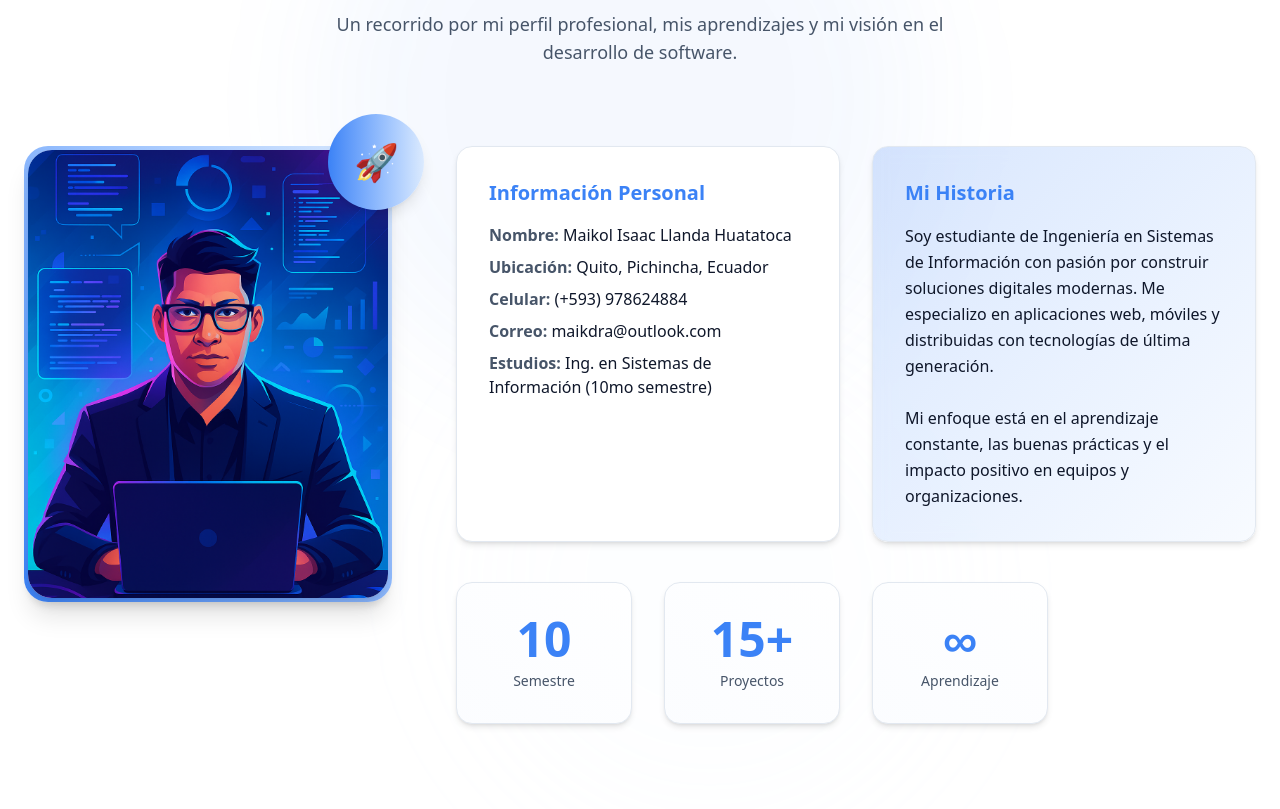
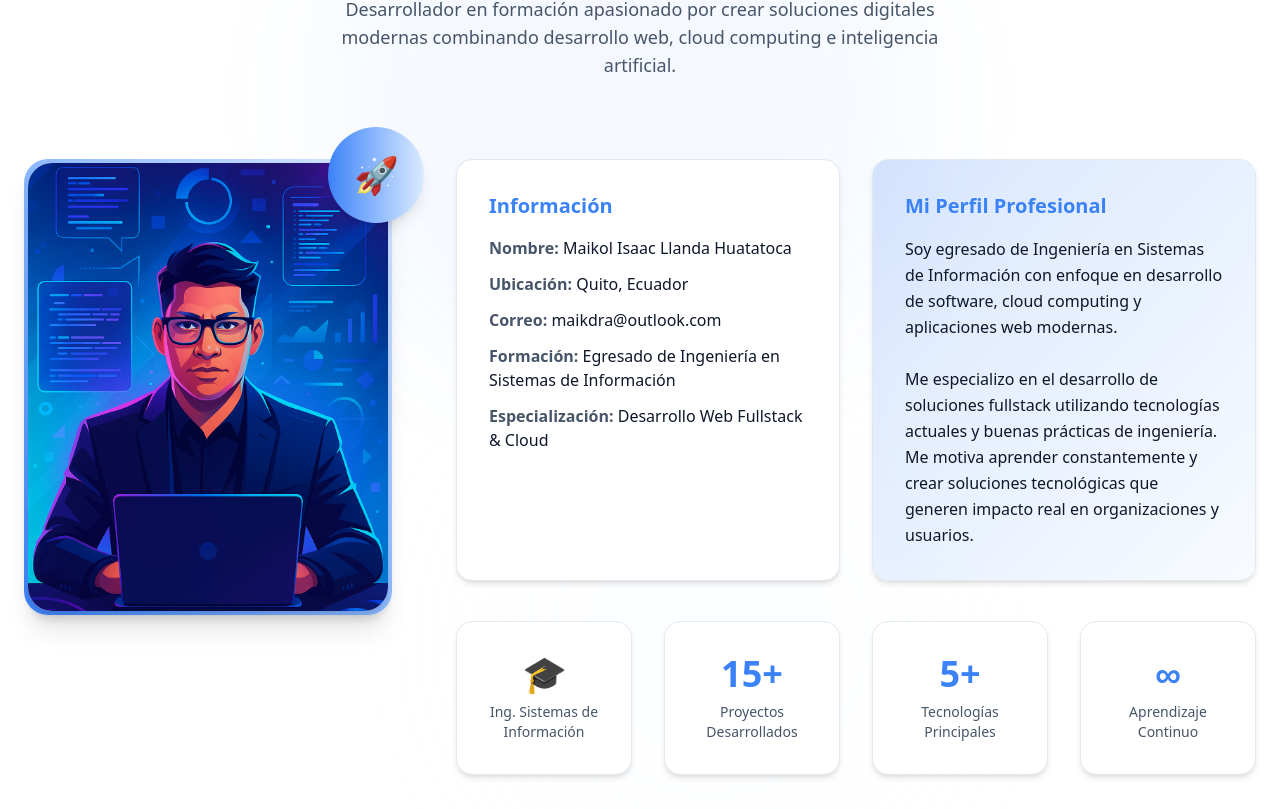
Before and after one commit to millanda29/PortafolioIsaac, a Next.js app: page / in a window 1280 px wide. Shown: the part 1071-1880 px from the top of the page. Built offline with nearby package versions, Linux system fonts and the light colour scheme.

Commit message:
feat(sections): ✍️ update About section with new content and statistics

```diff
--- a/src/components/sections/About.tsx
+++ b/src/components/sections/About.tsx
@@ -3,12 +3,19 @@
 import Image from "next/image"
 
 export default function About() {
+  const stats = [
+    { value: "🎓", label: "Ing. Sistemas de Información" },
+    { value: "15+", label: "Proyectos Desarrollados" },
+    { value: "5+", label: "Tecnologías Principales" },
+    { value: "∞", label: "Aprendizaje Continuo" },
+  ]
+
   return (
     <section
       id="about"
       className="relative min-h-screen px-6 py-28 bg-background overflow-hidden"
     >
-      {/* Fondo decorativo dinámico */}
+      {/* Fondo decorativo */}
       <div className="absolute inset-0 pointer-events-none">
         <div className="absolute top-0 left-1/4 w-[600px] h-[600px] bg-primary/10 rounded-full blur-3xl animate-pulse" />
         <div className="absolute bottom-0 right-1/4 w-[500px] h-[500px] bg-accent/10 rounded-full blur-3xl animate-pulse" />
@@ -17,114 +24,105 @@ export default function About() {
       <div className="relative max-w-7xl mx-auto">
         {/* Header */}
         <div className="text-center mb-20">
-          <h2 className="text-4xl md:text-6xl font-extrabold tracking-tight leading-tight">
-            Conoce <span className="text-primary">mi historia</span>
+          <h2 className="text-4xl md:text-6xl font-extrabold tracking-tight">
+            Sobre <span className="text-primary">mí</span>
           </h2>
+
           <p className="text-muted-foreground mt-6 text-lg max-w-2xl mx-auto">
-            Un recorrido por mi perfil profesional, mis aprendizajes y mi visión
-            en el desarrollo de software.
+            Desarrollador en formación apasionado por crear soluciones digitales
+            modernas combinando desarrollo web, cloud computing e inteligencia
+            artificial.
           </p>
         </div>
 
         <div className="grid lg:grid-cols-3 gap-16 items-start">
-          {/* Columna izquierda → Foto */}
+          {/* Foto */}
           <div className="relative group">
             <div className="p-[4px] bg-gradient-to-tr from-primary to-accent rounded-3xl shadow-xl">
               <div className="bg-card rounded-3xl overflow-hidden shadow-lg transition-transform duration-500 group-hover:scale-105">
                 <Image
                   src="/about.png"
-                  alt="Isaac trabajando en desarrollo"
+                  alt="Isaac desarrollando software"
                   width={500}
                   height={600}
-                  className="w-full h-[28rem] object-cover rounded-2xl"
+                  className="w-full h-[28rem] object-cover"
                 />
               </div>
             </div>
+
             <div className="absolute -top-8 -right-8 w-24 h-24 bg-gradient-to-r from-primary to-accent rounded-full flex items-center justify-center text-white text-4xl shadow-lg animate-spin-slow">
               🚀
             </div>
           </div>
 
-          {/* Columna central → Información personal */}
+          {/* Info */}
           <div className="col-span-2 flex flex-col gap-10">
             <div className="grid md:grid-cols-2 gap-8">
-              {/* Card de info */}
-              <div className="bg-card p-8 rounded-2xl shadow-md border border-border relative overflow-hidden hover:shadow-xl transition-all duration-500">
+              {/* Información */}
+              <div className="bg-card p-8 rounded-2xl shadow-md border border-border hover:shadow-xl transition-all duration-500">
                 <h3 className="text-xl font-bold text-primary mb-4">
-                  Información Personal
+                  Información
                 </h3>
-                <ul className="space-y-2 text-foreground">
+
+                <ul className="space-y-3 text-foreground">
                   <li>
-                    <span className="font-medium text-muted-foreground">
-                      <b>Nombre:</b>
-                    </span>{" "}
+                    <b className="text-muted-foreground">Nombre:</b>{" "}
                     Maikol Isaac Llanda Huatatoca
                   </li>
+
                   <li>
-                    <span className="font-medium text-muted-foreground">
-                      <b>Ubicación:</b>
-                    </span>{" "}
-                    Quito, Pichincha, Ecuador
+                    <b className="text-muted-foreground">Ubicación:</b>{" "}
+                    Quito, Ecuador
                   </li>
+
                   <li>
-                    <span className="font-medium text-muted-foreground">
-                      <b>Celular:</b>
-                    </span>{" "}
-                    (+593) 978624884
-                  </li>
-                  <li>
-                    <span className="font-medium text-muted-foreground">
-                      <b>Correo:</b>
-                    </span>{" "}
+                    <b className="text-muted-foreground">Correo:</b>{" "}
                     maikdra@outlook.com
                   </li>
+
                   <li>
-                    <span className="font-medium text-muted-foreground">
-                      <b>Estudios:</b>
-                    </span>{" "}
-                    Ing. en Sistemas de Información (10mo semestre)
+                    <b className="text-muted-foreground">Formación:</b>{" "}
+                    Egresado de Ingeniería en Sistemas de Información
+                  </li>
+
+                  <li>
+                    <b className="text-muted-foreground">Especialización:</b>{" "}
+                    Desarrollo Web Fullstack & Cloud
                   </li>
                 </ul>
               </div>
 
-              {/* Card de historia */}
+              {/* Historia */}
               <div className="bg-gradient-to-br from-primary/20 to-accent/20 p-8 rounded-2xl shadow-md border border-border hover:shadow-xl transition-all duration-500 backdrop-blur">
                 <h3 className="text-xl font-bold text-primary mb-4">
-                  <b>Mi Historia</b>
+                  Mi Perfil Profesional
                 </h3>
+
                 <p className="text-foreground leading-relaxed">
-                  Soy estudiante de Ingeniería en Sistemas de Información con
-                  pasión por construir soluciones digitales modernas.
-                  Me especializo en aplicaciones web, móviles y distribuidas con
-                  tecnologías de última generación.
-                  <br />
-                  <br />
-                  Mi enfoque está en el aprendizaje constante, las buenas
-                  prácticas y el impacto positivo en equipos y organizaciones.
+                  Soy egresado de Ingeniería en Sistemas de Información con enfoque en
+                  desarrollo de software, cloud computing y aplicaciones web modernas.
+                  <br /><br />
+                  Me especializo en el desarrollo de soluciones fullstack utilizando
+                  tecnologías actuales y buenas prácticas de ingeniería. Me motiva
+                  aprender constantemente y crear soluciones tecnológicas que generen
+                  impacto real en organizaciones y usuarios.
                 </p>
               </div>
             </div>
 
-            {/* Stats destacadas */}
+            {/* Stats */}
             <div className="grid grid-cols-2 md:grid-cols-4 gap-8">
-              {[
-                { value: "10", label: "Semestre" },
-                //{ value: "3+", label: "Años Experiencia" },
-                { value: "15+", label: "Proyectos" },
-                { value: "∞", label: "Aprendizaje" },
-              ].map((stat, i) => (
+              {stats.map((stat, i) => (
                 <div
                   key={i}
-                  className="bg-card p-8 rounded-2xl text-center shadow-md border border-border relative overflow-hidden hover:scale-105 hover:shadow-2xl transition-transform duration-500"
+                  className="bg-card p-6 md:p-8 rounded-2xl text-center shadow-md border border-border hover:scale-105 hover:shadow-xl transition-all duration-500"
                 >
-                  <div className="absolute inset-0 bg-gradient-to-tr from-primary/5 to-accent/5 opacity-40" />
-                  <div className="relative">
-                    <div className="text-5xl font-extrabold text-primary">
-                      {stat.value}
-                    </div>
-                    <div className="mt-2 text-sm text-muted-foreground">
-                      {stat.label}
-                    </div>
+                  <div className="text-2xl md:text-4xl font-extrabold text-primary break-words">
+                    {stat.value}
+                  </div>
+
+                  <div className="mt-2 text-xs md:text-sm text-muted-foreground">
+                    {stat.label}
                   </div>
                 </div>
               ))}
```
